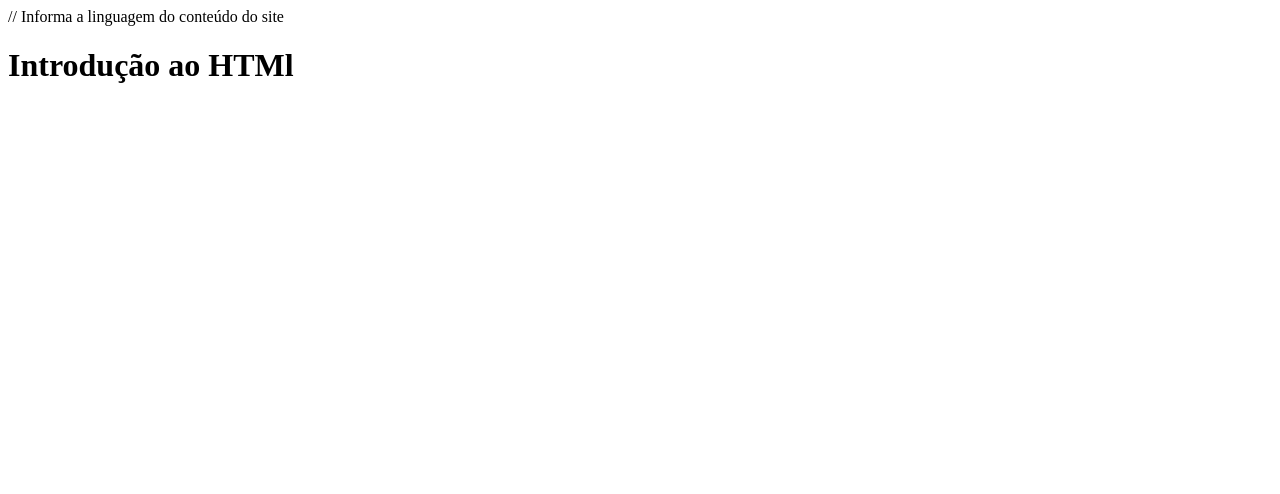
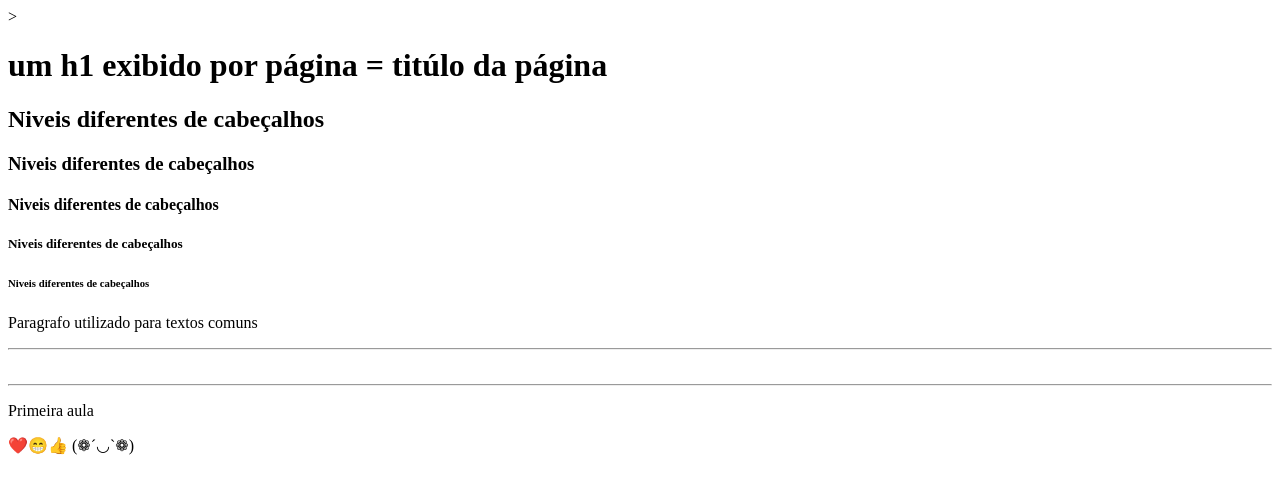
Before and after one commit to JoseCnarciso/CursoDEVinHouse-Zucchetti--main, a plain HTML site: page IntroducaoHTML/index.html in a window 1280 px wide. Drawn offline with Linux system fonts and the light colour scheme.

```diff
--- a/IntroducaoHTML/index.html
+++ b/IntroducaoHTML/index.html
@@ -1,12 +1,28 @@
 <!DOCTYPE html>
-// Informa a linguagem do conteúdo do site
+        <!--Informa a linguagem do conteúdo do site-->
 <html lang="en">
-<head>
-    <meta charset="UTF-8">
-    <meta name="viewport" content="width=device-width, initial-scale=1.0">
-    <title>Document</title>
-</head>
-<body>
-    <h1>Introdução ao HTMl </h1>
-</body>
+    <head>
+        <!--Meta dados ... informacoes auxiliares-->
+        <meta charset="UTF-8"> <!--charset padrao mais usado na web-->>
+        <meta name="viewport" content="width=device-width, initial-scale=1.0">
+        <title>Introdução ao HTML</title>
+    </head>
+    <body>
+        <h1>um h1 exibido por página = titúlo da página</h1>
+        <h2>Niveis diferentes de cabeçalhos</h2>
+        <h3>Niveis diferentes de cabeçalhos</h3>
+        <h4>Niveis diferentes de cabeçalhos</h4>
+        <h5>Niveis diferentes de cabeçalhos</h5>
+        <h6>Niveis diferentes de cabeçalhos</h6>
+
+
+    <p>Paragrafo utilizado para textos comuns</p>
+    <hr />
+    <br /> <!-- "serve para espaçar uma linha da outra"-->
+    <hr />
+    <p>Primeira aula</p>
+    <p>❤️😁👍 (❁´◡`❁)</p>
+
+
+    </body>
 </html>
```
Also changed, not shown: IntroducaoHTML/olaMundo.html (added, +19 -0 lines), IntroducaoHTML/img/IMG_6834.jpg (added), 1 other file.
